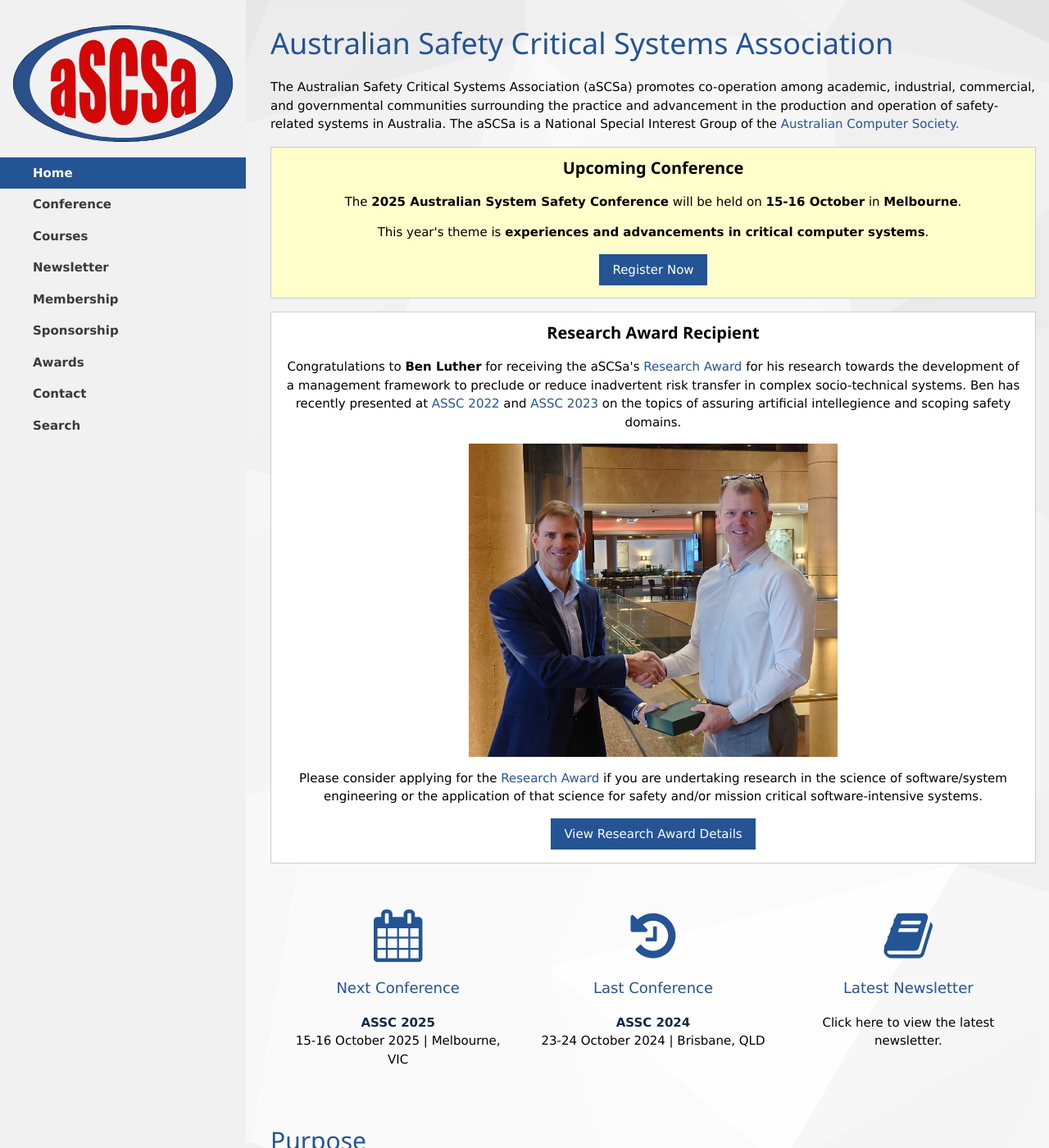
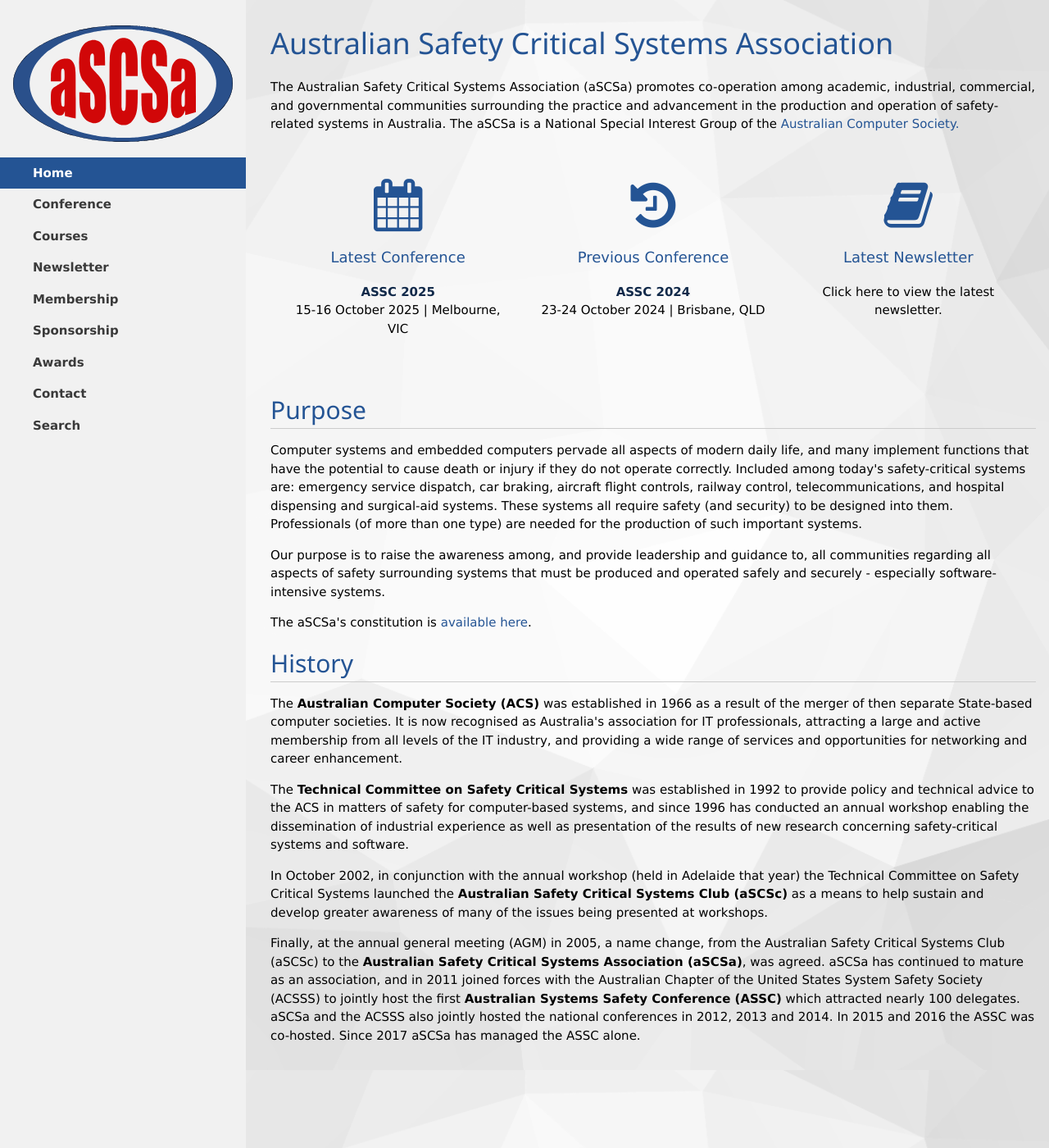
Before and after one commit to aus-safety-critical-systems-assoc/aus-safety-critical-systems-assoc.github.io, a Jekyll site: the page built from index.html, in a window 1280 px wide and 1400 px high. Shown: the whole window at 82% size. Built offline with Jekyll 4.4.1, drawn with Linux system fonts in a browser that asks for light colours.

Commit message:
Added papers for AASC 2025. Updated index following conference.

```diff
--- a/_conferences/2025.markdown
+++ b/_conferences/2025.markdown
@@ -127,7 +127,7 @@
 | 09:00 | (**Keynote**) Carlos Rendo | The role of safety critical computer intensive systems in future space launch |
 | 10:00 | Ben Luther | Beyond the Black Swan: Rethinking Uncertainty in Complex, Critical Systems |
 | 10:40 | *Break* | |
-| 11:10 | Rahul Gottumukkala & Derek Kim | Unifying Functional Hazard Analysis and RAMS Modelling: Bridging the Safety Assurance Gap through Digital System Representations |
+| 11:10 | Rahul Gottumukkala & Derek Kim | [<i class="fa fa-file"></i> Unifying Functional Hazard Analysis and RAMS Modelling: Bridging the Safety Assurance Gap through Digital System Representations](/assets/docs/conferences/2025/ASSC%202025%20-%20Unifying%20Functional%20Hazard%20Analysis%20and%20RAMS%20Modelling.pdf) |
 | 11:50 | (*Sponsor*) | *PHM Technology* |
 | 12:00 | *Lunch* | *Catered lunch at venue* |
 | 13:00 | (**Keynote**) Dr. Marthie Grobler | Trust by design: Human-centric security for resilient infrastructure |
@@ -135,7 +135,7 @@
 | 14:40 | (*Sponsor*) | *TSA Riley* |
 | 14:50 | *Break* | |
 | 15:20 | (**Keynote**) Dr. David Ireland | The pressure to move fast and break things and implications for society |
-| 16:20 | Dr. Andrew Hussey, Mohan Murari, Martin Hughes, & Maria Hill | Practical Considerations in the Application of SFAIRP |
+| 16:20 | Dr. Andrew Hussey, Mohan Murari, Martin Hughes, & Maria Hill | [<i class="fa fa-file"></i> Practical Considerations in the Application of SFAIRP](/assets/docs/conferences/2025/ASSC%202025%20-%20Practical%20considerations%20in%20the%20application%20of%20SFAIRP.pdf) |
 | 17:00 | *Closure* | *Closure of first day by Conference Chair* |
 | 18:00 | *Conference Dinner* | *Red Spice Road (141 Queen Street, Melbourne)* |
 
--- a/index.html
+++ b/index.html
@@ -9,41 +9,17 @@
 <div>
   <p>The Australian Safety Critical Systems Association (aSCSa) promotes co-operation among academic, industrial, commercial, and governmental communities surrounding the practice and advancement in the production and operation of safety-related systems in Australia. The aSCSa is a National Special Interest Group of the <a href="https://www.acs.org.au" class="w3-text-theme" target="_blank">Australian Computer Society.</a></p>
 </div>
-<div class="w3-panel w3-border w3-pale-yellow w3-center">
-  <h4><b>Upcoming Conference</b></h4>
-  <p>The <a href="{{ site.conferences[-1].url }}"><b>2025 Australian System Safety Conference</b></a> will be held on <b>15-16 October</b> in <b>Melbourne</b>.</p>
-  <p>This year's theme is <b>experiences and advancements in critical computer systems</b>.</p>
-  <p><a class="w3-button w3-theme" href="https://www.acs.org.au/cpd-education/event-detail.html?eventId=701Om00000PNf0tIAD">Register Now</a></p>
-</div>
-<div class="w3-panel w3-border w3-white w3-center">
-  <h4><b>Research Award Recipient</b></h4>
-  <p>
-    Congratulations to <b>Ben Luther</b> for receiving the aSCSa's <a href="/awards/" class="w3-text-theme">Research Award</a> for his research towards the development of a management framework to preclude
-    or reduce inadvertent risk transfer in complex socio-technical systems. Ben has recently presented at <a href="/conferences/2022/" class="w3-text-theme">ASSC&nbsp;2022</a> and
-    <a href="/conferences/2023/" class="w3-text-theme">ASSC&nbsp;2023</a> on the topics of assuring artificial intellegience and scoping safety domains.
-  </p>
-  <p>
-    <img src="/assets/img/award-ben-luther.jpg" alt="Ben Luther" width="50%">
-  </p>
-  <p>
-    Please consider applying for the <a href="/awards/" class="w3-text-theme">Research Award</a> if you are undertaking research in the science of software/system engineering or the application of that science
-    for safety and/or mission critical software-intensive systems.
-  </p>
-  <p>
-    <a class="w3-button w3-theme" href="/awards/">View Research Award Details</a>
-  </p>
-</div>
 <div class="w3-row w3-center w3-padding-32">
   {% assign next_conference = site.conferences[-1] %}
   <a href="{{ next_conference.url }}" class="w3-col w3-third w3-padding">
     <i class="fa fa-calendar w3-jumbo w3-text-theme"></i>
-    <p class="w3-large w3-text-theme">Next Conference</p>
+    <p class="w3-large w3-text-theme">Latest Conference</p>
     <p><b class="w3-text-theme-dark">{{ next_conference.title }}</b><br>{{ next_conference.conference_date }} | {{ next_conference.location }}</p>
   </a>
   {% assign last_conference = site.conferences[-2] %}
   <a href="{{ last_conference.url }}" class="w3-col w3-third w3-padding">
     <i class="fa fa-history w3-jumbo w3-text-theme"></i>
-    <p class="w3-large w3-text-theme">Last Conference</p>
+    <p class="w3-large w3-text-theme">Previous Conference</p>
     <p><b class="w3-text-theme-dark">{{ last_conference.title }}</b><br>{{ last_conference.conference_date }} | {{ last_conference.location }}</p>
   </a>
   {% assign latest_newsletter = site.newsletters[-1] %}
```
Also changed, not shown: 2 other files.
